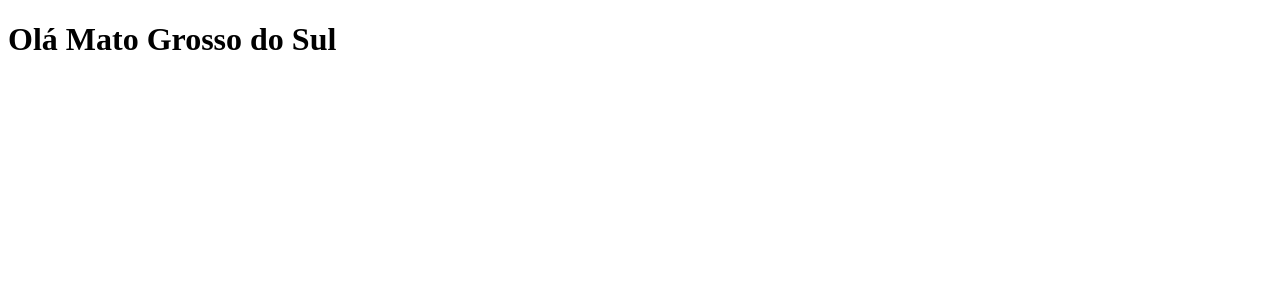
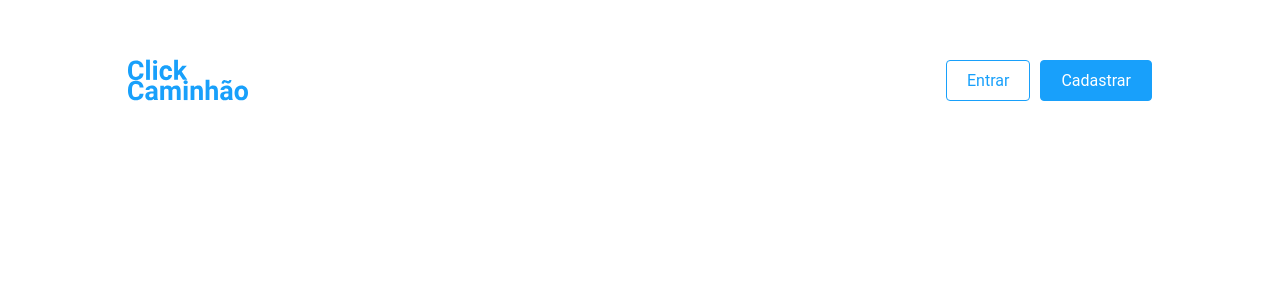
Before and after one commit to Frank-Willians/click-caminhao, a Vue app in the folder clickcaminhao/: page / in a window 1280 px wide. Shown: the top 300 px of the page. Built offline with nearby package versions, Linux system fonts and the light colour scheme.

Commit message:
Criação da navegação da Home

```diff
--- a/clickcaminhao/src/App.vue
+++ b/clickcaminhao/src/App.vue
@@ -1,27 +1,22 @@
 <template>
-<h1>
-  Olá Mato Grosso do Sul
-</h1>
+<navegacao-home></navegacao-home>
 </template>
 
 <script>
-
+import NavegacaoHome from './components/NavegacaoHome.vue';
 
 export default {
   name: 'App',
   components: {
-
+    NavegacaoHome
   }
 }
 </script>
 
 <style>
-#app {
-  font-family: Avenir, Helvetica, Arial, sans-serif;
-  -webkit-font-smoothing: antialiased;
-  -moz-osx-font-smoothing: grayscale;
-  text-align: center;
-  color: #2c3e50;
-  margin-top: 60px;
-}
+
+  * {
+    margin: 0px; padding: 0px;
+  }
+
 </style>
--- /dev/null
+++ b/clickcaminhao/src/components/NavegacaoHome.vue
@@ -0,0 +1,86 @@
+<template>
+  <nav>
+    <div>
+      <a href="/" id="logo" ><img src=".././assets/Union.svg" alt="Click Caminhão" ref="Click Caminhão"></a>
+      <ul>
+        <a href="#" class="entrar btn">Entrar</a>
+        <a href="#" class="cadastrar btn">Cadastrar</a>
+      </ul>
+    </div>
+  </nav>
+</template>
+
+<script>
+export default {
+  name: "NavegacaoHome"
+}
+</script>
+
+<style>
+  nav {
+    height: 20vh;
+    width: 100vw
+  }
+
+  div {
+    height: 100%;
+    width: 80%;
+    margin: 0 auto;
+    display: grid;
+    grid-template-columns: 1fr 1fr;
+  }
+
+  #logo {
+    display: flex;
+    justify-content: start;
+    align-items: center;
+  }
+
+  #logo img {
+    height: 60px;
+    width: 120px;
+  }
+
+  ul {
+    display: flex;
+    justify-content: flex-end;
+    align-items: center;
+  }
+
+  .entrar {
+    color: #18a0fb;
+    margin-right: 10px;
+  }
+
+  .btn {
+    font-family: roboto,sans-serif;
+    border-radius:4px;
+    padding: 10px 20px;
+    border: 1px solid #18a0fb;
+    text-decoration: none;
+  }
+
+  .cadastrar {
+    background-color: #18a0fb;
+    color: #ffffff;
+  }
+
+  .btn:hover {
+    animation: pulse 1s linear infinite;
+  }
+
+  @keyframes pulse {
+    0% {
+      transform: scale(1);
+    }
+
+    50% {
+      transform: scale(1.1);
+    }
+
+    100% {
+      transform: scale(1);
+    }
+  }
+
+</style>
```
Also changed, not shown: clickcaminhao/src/assets/Union.svg (added).
